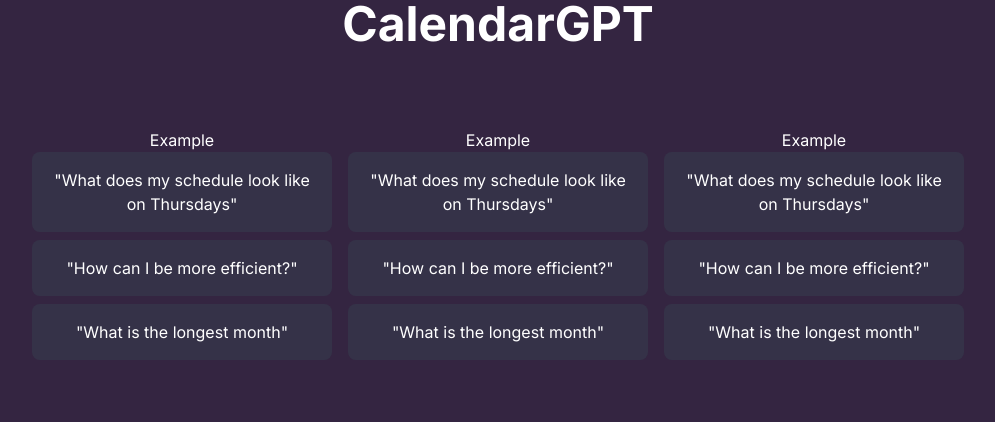
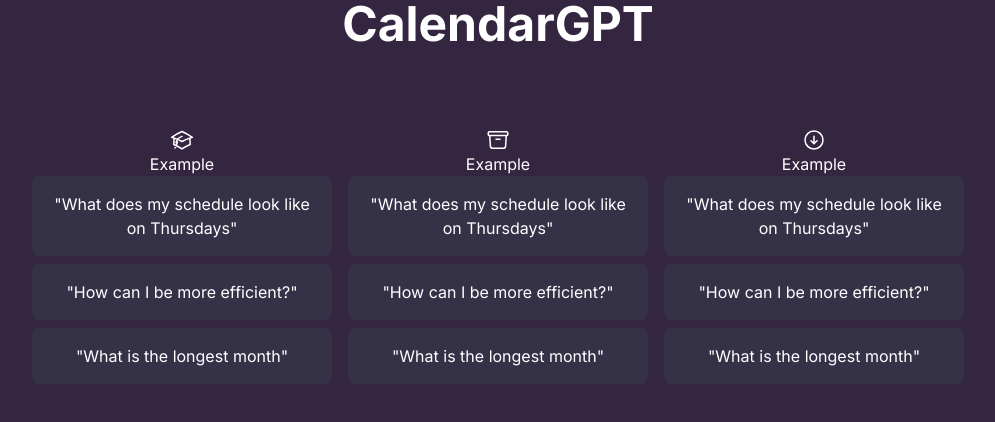
Before and after one commit to jasangill1/calendargpt, a Next.js app: page / in a window 1280 px wide. Shown: the top 422 px of the page, without its empty margins (142-1137 px from the left). Built offline with nearby package versions, Linux system fonts and the light colour scheme.

Commit message:
icons setup

```diff
--- a/app/page.tsx
+++ b/app/page.tsx
@@ -12,6 +12,10 @@ export default function Home() {
 
       <div className="flex space-x-4 text-center">
         <div className="flex flex-col items-center mb-5">
+          <svg xmlns="http://www.w3.org/2000/svg" fill="none" viewBox="0 0 24 24" strokeWidth={1.5} stroke="currentColor" className="w-6 h-6">
+          <path strokeLinecap="round" strokeLinejoin="round" d="M4.26 10.147a60.436 60.436 0 00-.491 6.347A48.627 48.627 0 0112 20.904a48.627 48.627 0 018.232-4.41 60.46 60.46 0 00-.491-6.347m-15.482 0a50.57 50.57 0 00-2.658-.813A59.905 59.905 0 0112 3.493a59.902 59.902 0 0110.399 5.84c-.896.248-1.783.52-2.658.814m-15.482 0A50.697 50.697 0 0112 13.489a50.702 50.702 0 017.74-3.342M6.75 15a.75.75 0 100-1.5.75.75 0 000 1.5zm0 0v-3.675A55.378 55.378 0 0112 8.443m-7.007 11.55A5.981 5.981 0 006.75 15.75v-1.5" />
+          </svg>
+
           <h2>Example</h2>
           <div className="space-y-2">
             <p className="infoText">"What does my schedule look like on Thursdays"</p>
@@ -21,6 +25,10 @@ export default function Home() {
         </div>
 
         <div className="flex flex-col items-center mb-5">
+          <svg xmlns="http://www.w3.org/2000/svg" fill="none" viewBox="0 0 24 24" strokeWidth={1.5} stroke="currentColor" className="w-6 h-6">
+          <path strokeLinecap="round" strokeLinejoin="round" d="M20.25 7.5l-.625 10.632a2.25 2.25 0 01-2.247 2.118H6.622a2.25 2.25 0 01-2.247-2.118L3.75 7.5M10 11.25h4M3.375 7.5h17.25c.621 0 1.125-.504 1.125-1.125v-1.5c0-.621-.504-1.125-1.125-1.125H3.375c-.621 0-1.125.504-1.125 1.125v1.5c0 .621.504 1.125 1.125 1.125z" />
+          </svg>
+
           <h2>Example</h2>
           <div className="space-y-2">
             <p className="infoText">"What does my schedule look like on Thursdays"</p>
@@ -30,6 +38,10 @@ export default function Home() {
         </div>
 
         <div className="flex flex-col items-center mb-5">
+        <svg xmlns="http://www.w3.org/2000/svg" fill="none" viewBox="0 0 24 24" strokeWidth={1.5} stroke="currentColor" className="w-6 h-6">
+        <path strokeLinecap="round" strokeLinejoin="round" d="M9 12.75l3 3m0 0l3-3m-3 3v-7.5M21 12a9 9 0 11-18 0 9 9 0 0118 0z" />
+        </svg>
+
           <h2>Example</h2>
           <div className="space-y-2">
             <p className="infoText">"What does my schedule look like on Thursdays"</p>
```
